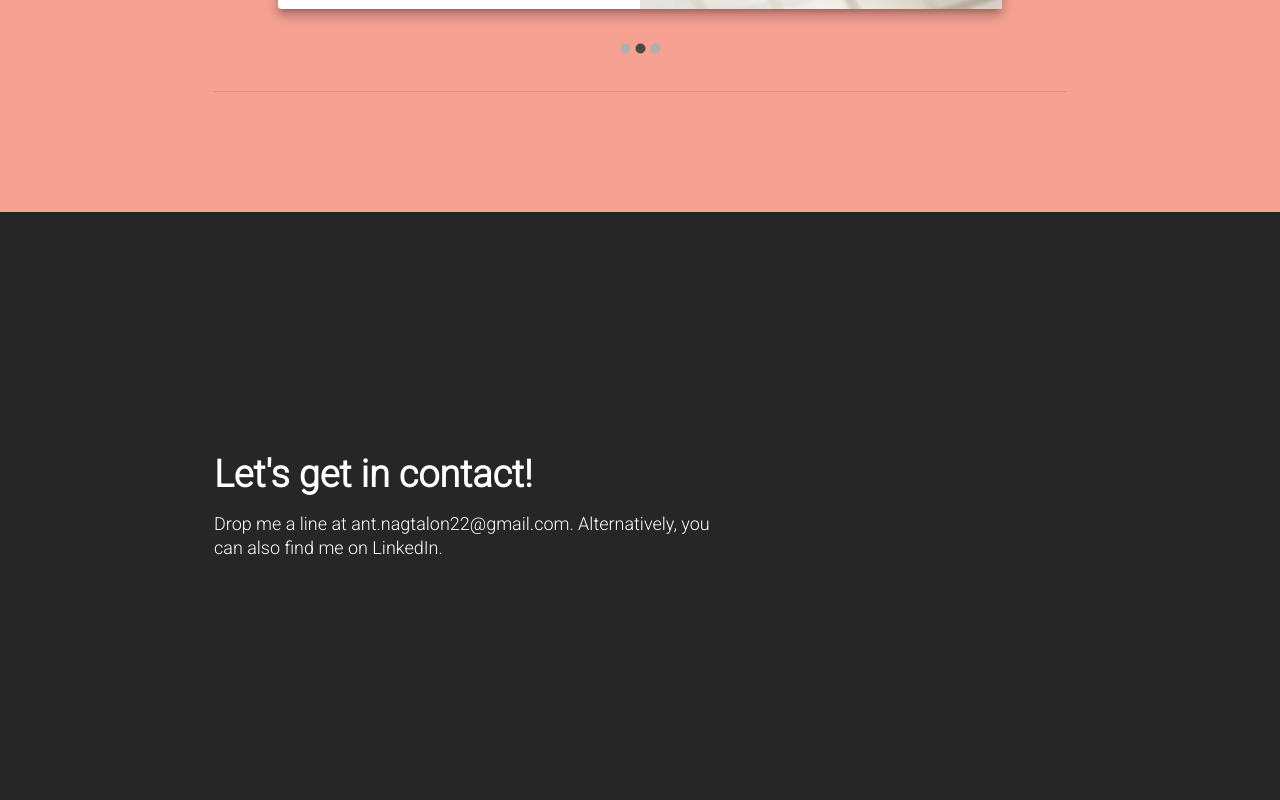
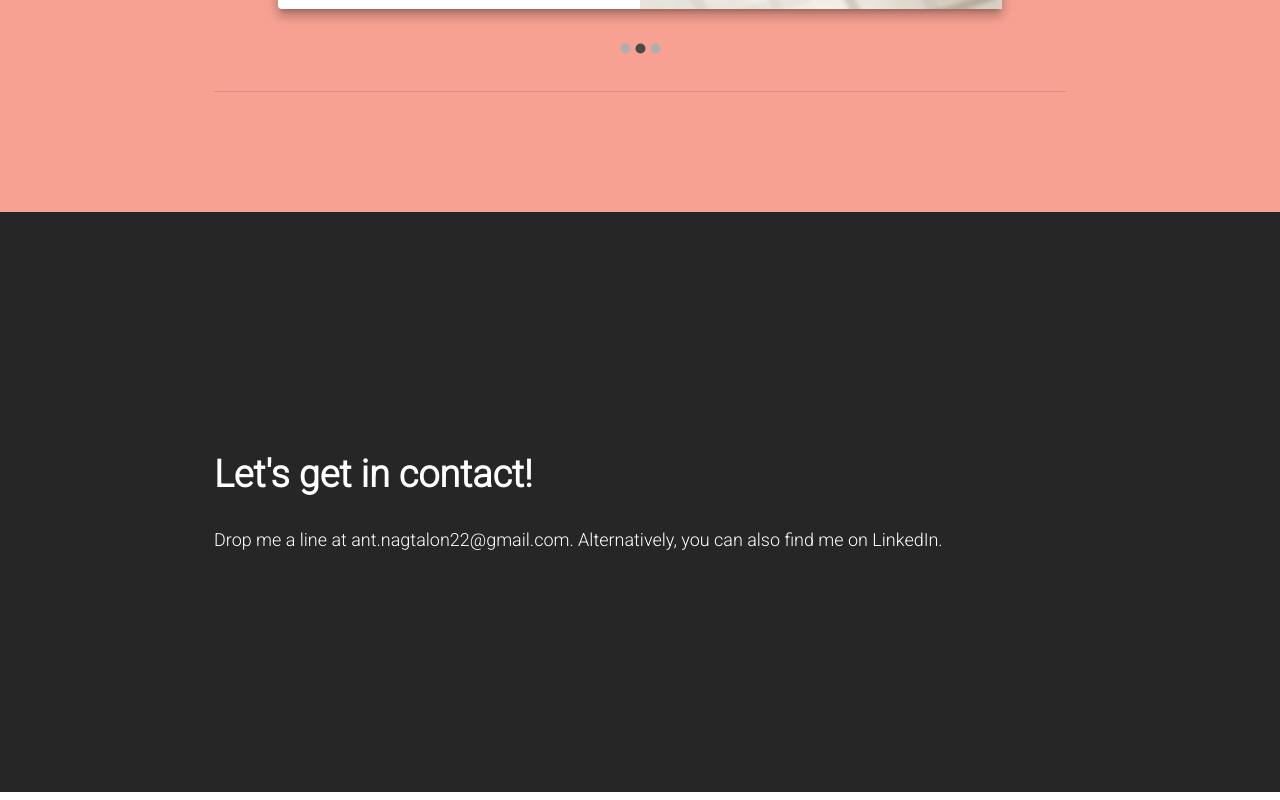
Before and after one commit to allen-nagtalon/portfolio-site, a React (Create React App) app: page / in a window 1280 px wide. Shown: the part 2188-2988 px from the top of the page. Built offline with nearby package versions, Linux system fonts and the light colour scheme.

Commit message:
Adjusted footer spacing

```diff
--- a/src/components/Footer/Footer.js
+++ b/src/components/Footer/Footer.js
@@ -1,5 +1,6 @@
 import React from 'react'
 import { AppBar, Toolbar, Container, Grid, Typography } from '@mui/material'
+import { Box } from '@mui/system'
 
 const Footer = _ => {
   return (
@@ -13,16 +14,13 @@ const Footer = _ => {
       <Toolbar>
         <Container maxWidth='md'>
           <Grid container>
-            <Grid item xs={7}>
-              <Typography variant='h1' mb={2}>
+            <Grid item>
+              <Typography variant='h1' mb={4}>
                 Let's get in contact!
               </Typography>
               <Typography variant='h5'>
                 Drop me a line at ant.nagtalon22@gmail.com. Alternatively, you can also find me on LinkedIn.
               </Typography>
-            </Grid>
-            <Grid item xs={5}>
-
             </Grid>
           </Grid>
         </Container>
```
